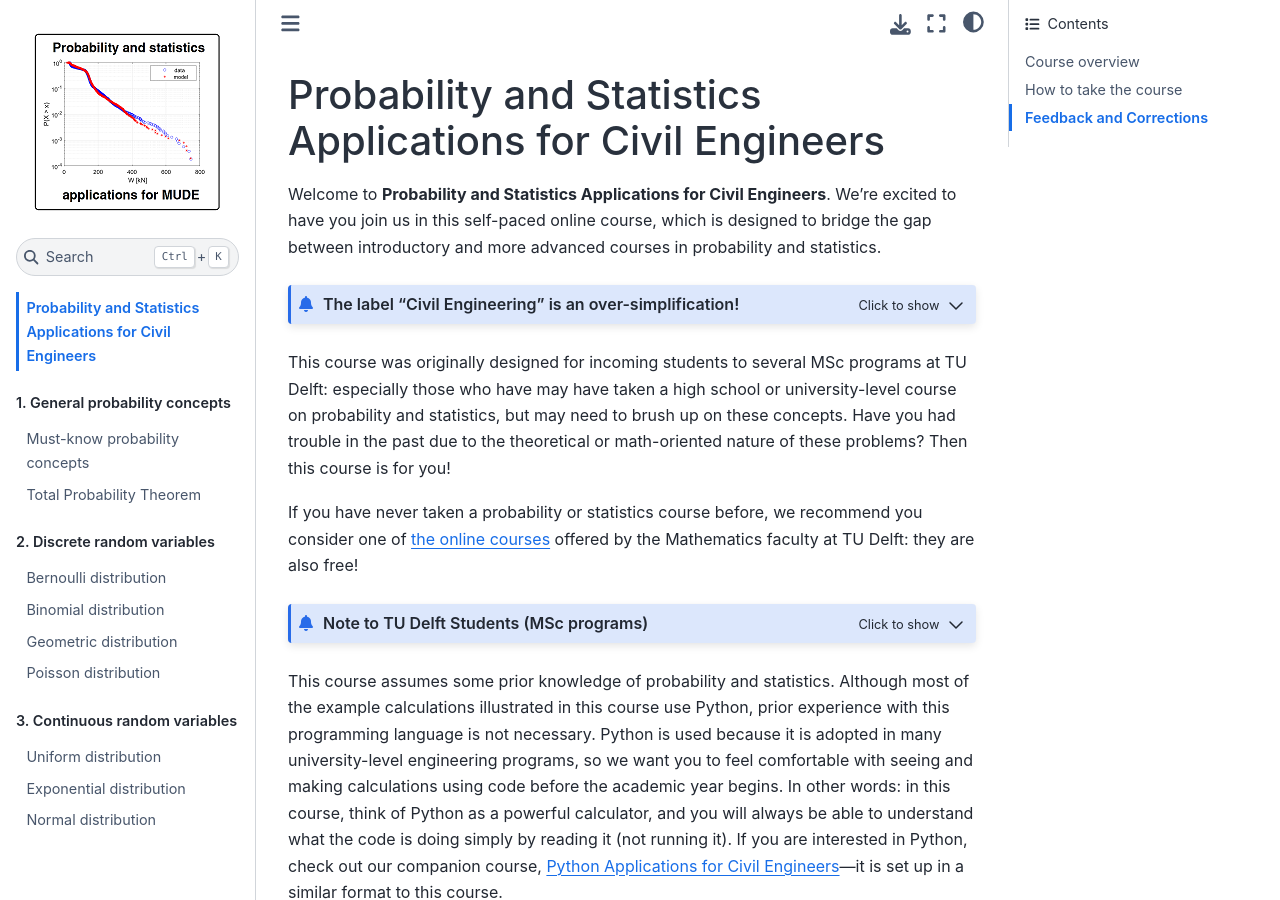
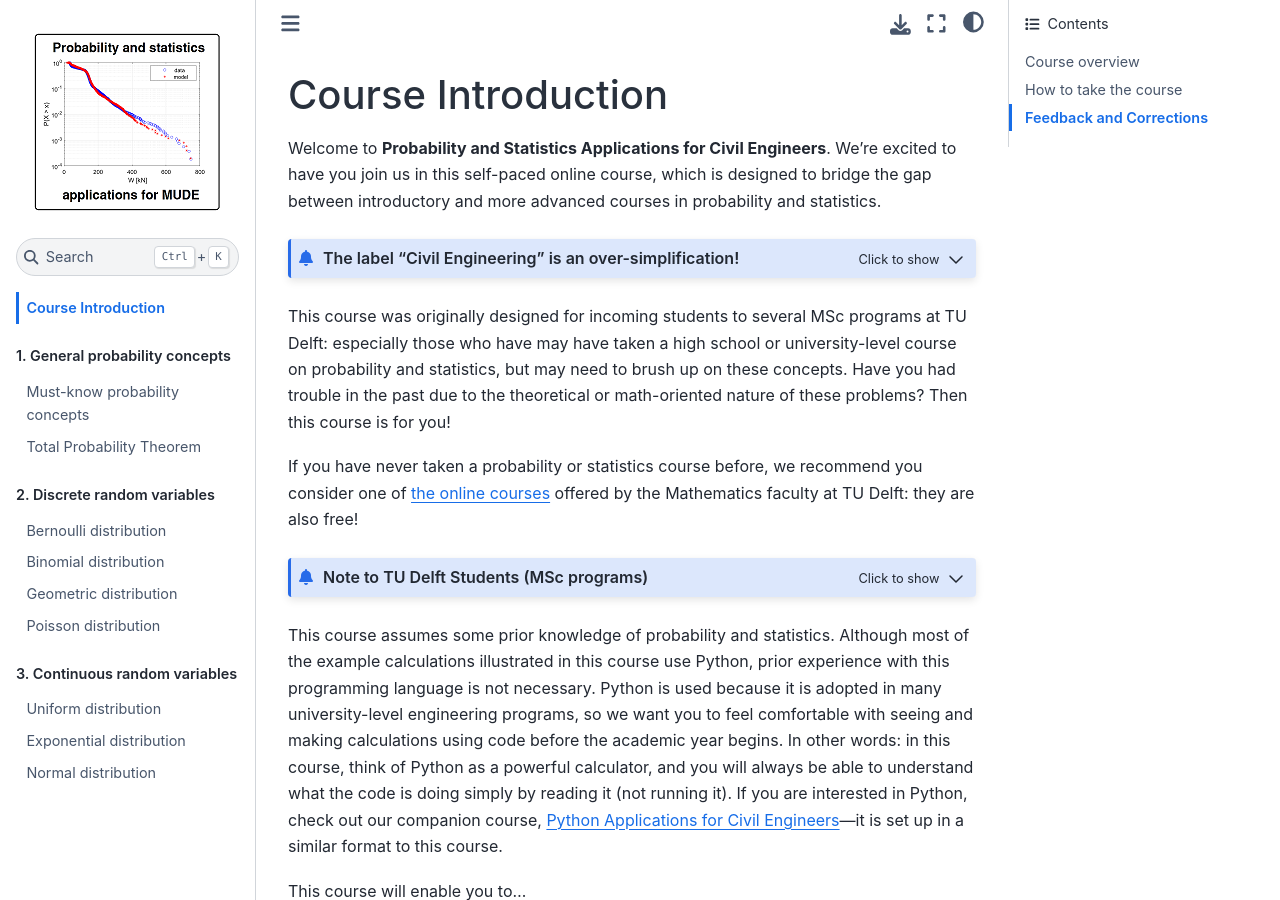
Before and after one commit to TUDelft-CITG/learn-probability, a Jupyter Book: the page built from book/index.md, in a window 1280 px wide and 900 px high. Built offline with Jupyter Book 1.0.4 settings and Sphinx 7.4.7 and the Sphinx Book theme 1.1.4, drawn with Linux system fonts in a browser that asks for light colours.

Commit message:
more index updates

```diff
--- a/book/index.md
+++ b/book/index.md
@@ -1,4 +1,4 @@
-# Probability and Statistics Applications for Civil Engineers
+# Course Introduction
 
 Welcome to **Probability and Statistics Applications for Civil Engineers**. We're excited to have you join us in this self-paced online course, which is designed to bridge the gap between introductory and more advanced courses in probability and statistics.
 
```
